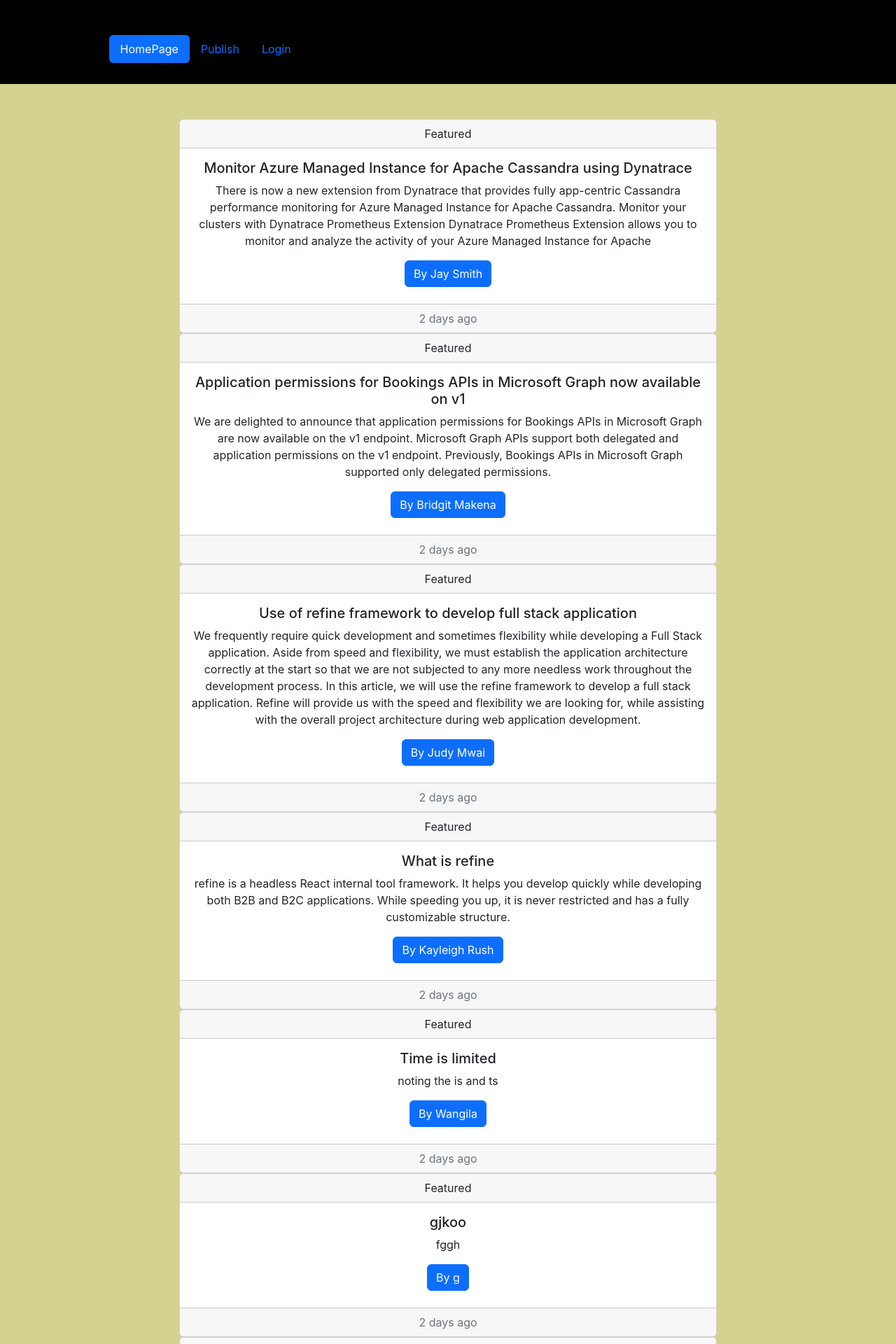
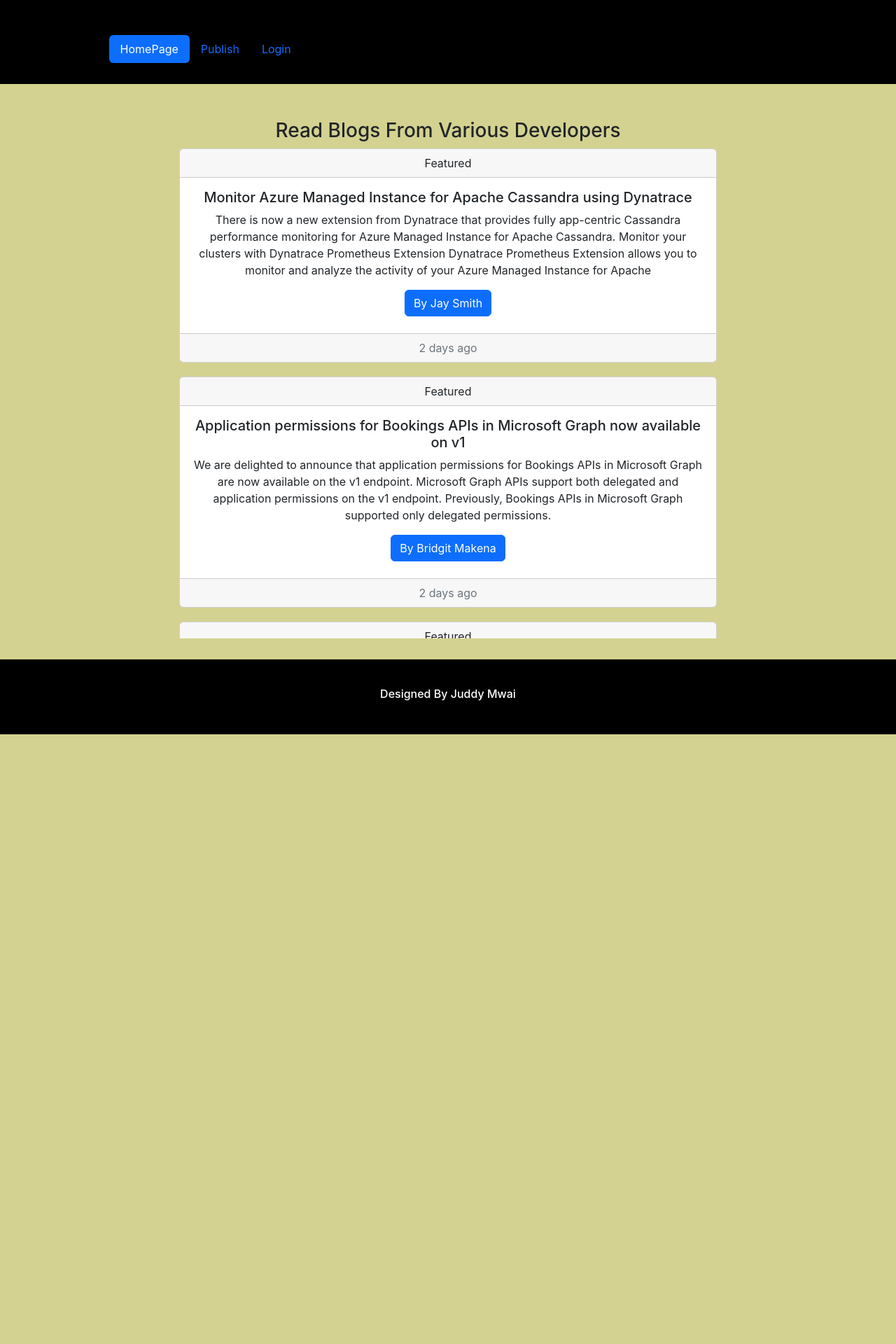
Before and after one commit to Juddymwai/The-Blog-HUB, a React (Create React App) app: page / in a window 1280 px wide. Shown: the top 1920 px of the page at 70% size. After the commit the page ends 1049 px from the top, so only its background shows below. Built offline with nearby package versions, Linux system fonts and the light colour scheme; data requests are answered from the project's data file.

Commit message:
sets overflow of homepage component to scrollable

```diff
--- a/db.json
+++ b/db.json
@@ -33,18 +33,8 @@
       "Content": "noting the is and ts",
       "Author": "Wangila",
       "id": 5
-    },
-    {
-      "Title": "gjkoo",
-      "Content": "fggh",
-      "Author": "g",
-      "id": 6
-    },
-    {
-      "Title": "",
-      "Content": "",
-      "Author": "",
-      "id": 7
     }
+
+
   ]
 }
--- a/src/components/Footer.js
+++ b/src/components/Footer.js
@@ -2,7 +2,7 @@ import React from "react";
 
 function Footer(){
     return (
-        <div style={{padding: 30+"px", backgroundColor:"black", color:"white"}}>
+        <div style={{padding: 40+"px", backgroundColor:"black", color:"white"}}>
             <h6 style={{textAlign:"center"}}>Designed By Juddy Mwai</h6>
         </div>
     )
--- a/src/components/HomePage.js
+++ b/src/components/HomePage.js
@@ -16,12 +16,13 @@ function HomePage(){
 
 
     return (
-     <div style={{margin:"auto", width:'60%', marginTop: 50 +"px"}}>
-        <h1></h1>
-        {blogPost.map((post) => {
+     <div style={{margin:"auto", width:'60%', marginTop: 50 +"px", marginBottom: 30+ "px"}}>
+        <h3 style={{textAlign:'center'}}>Read Blogs From Various Developers</h3>
+        <div style={{overflow:'scroll', height: 700+ "px"}}>
+            {blogPost.map((post) => {
             return (
 
-                <div class="card text-center"  key={post.id}>
+                <div style={{marginBottom: 20+"px"}} class="card text-center"  key={post.id}>
                 <div class="card-header">
                   Featured
                 </div>
@@ -38,6 +39,8 @@ function HomePage(){
 
             )
         })}
+        </div>
+
         {/* <NewPostForm onHandleAddPost={handleAddPost}/> */}
 
      </div>
--- a/src/components/Login.js
+++ b/src/components/Login.js
@@ -4,6 +4,7 @@ import {Link} from "react-router-dom"
 function Login (){
     return (
         <div style={{margin:"auto", width:'60%' , marginTop: 50 +"px", height: 100+"vh"}}>
+            <h2 style={{textAlign:"center"}}>Login Page</h2>
             <form>
                 <div className="mb-3">
                     <label for="exampleInputEmail1" class="form-label">Email address</label>
--- a/src/components/NewPostForm.js
+++ b/src/components/NewPostForm.js
@@ -38,18 +38,18 @@ function NewPostForm({onHandleAddPost}){
                 <div>
 
                     <label for="exampleFormControlInput1" class="form-label">Title:      </label>
-                    <input type="text" class="form-control" id="exampleFormControlInput1" placeholder="Title"  onChange={(e)=>setTitle(e.target.value)}/>
+                    <input type="text" class="form-control" id="exampleFormControlInput1" placeholder="Title"  onChange={(e)=>setTitle(e.target.value)} required/>
                 </div>
 
                 <div className="mb-3">
                     <label  for="exampleFormControlTextarea1" class="form-label">Content: </label>
-                    <textarea type="text" class="form-control" id="exampleFormControlTextarea1" rows="3" onChange={(e)=>setContent(e.target.value)}/>
+                    <textarea type="text" class="form-control" id="exampleFormControlTextarea1" rows="3" onChange={(e)=>setContent(e.target.value)} required/>
                 </div>
 
                 <div className="mb-3">
                     <label >Author: </label>
 
-                    <input type="text" class="form-control" id="exampleFormControlInput1" placeholder="Author"  onChange={(e)=>setAuthor(e.target.value)}/>
+                    <input type="text" class="form-control" id="exampleFormControlInput1" placeholder="Author"  onChange={(e)=>setAuthor(e.target.value)} required/>
                 </div>
 
                <button type="submit">Submit New Post</button>
```
